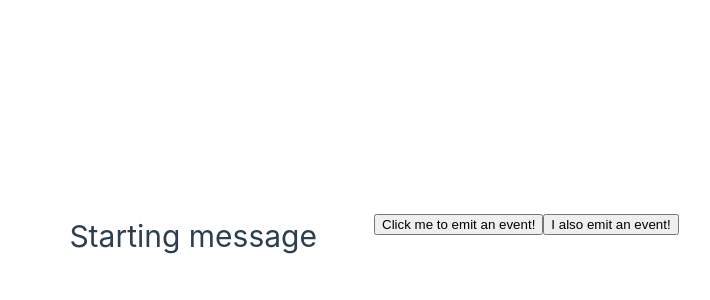
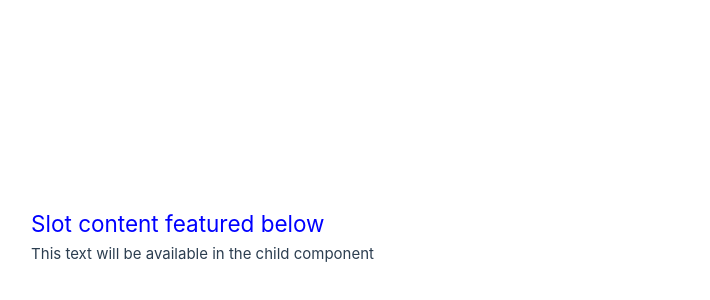
Before and after one commit to JasonXBOptel/vue_fullstack, a Vue app: page / in a window 1280 px wide. Shown: the part 164-464 px from the top of the page, without its empty margins (266-976 px from the left). Built offline with nearby package versions, Linux system fonts and the light colour scheme.

Commit message:
Composition API: Slots

```diff
--- a/src/App.vue
+++ b/src/App.vue
@@ -1,13 +1,16 @@
 <script setup>
-import { ref } from "vue";
 import CustomComp from "./split/CustomComp.vue";
-const msg = ref("Starting message");
-const changeMsg = function (n) {
-  msg.value = "Emitted event with this value: " + n;
-};
 </script>
 
 <template>
-  <h1>{{ msg }}</h1>
-  <CustomComp @signal-flare="changeMsg" />
+  <CustomComp>
+    <h1 class="title">Slot content featured below</h1>
+    <p>This text will be available in the child component</p>
+  </CustomComp>
 </template>
+
+<style scoped>
+.title {
+  color: blue;
+}
+</style>
--- a/src/split/CustomComp.vue
+++ b/src/split/CustomComp.vue
@@ -1,13 +1,12 @@
-<script setup>
-import { defineEmits } from "vue";
-const emit = defineEmits(["signalFlare"]);
-const clickHandler = function (n) {
-  emit("signalFlare", n); // this.$emit does not work in <script> when using Composition API
-};
-</script>
+<script setup></script>
 <template>
   <section>
-    <button @click="clickHandler(1)">Click me to emit an event!</button>
-    <button @click="$emit('signalFlare', 2)">I also emit an event!</button>
+    <slot>This fallback text appears if we pass no content in the slot</slot>
   </section>
 </template>
+
+<!-- <style scoped>
+.title {
+  color: blue;
+}
+</style> -->
```
